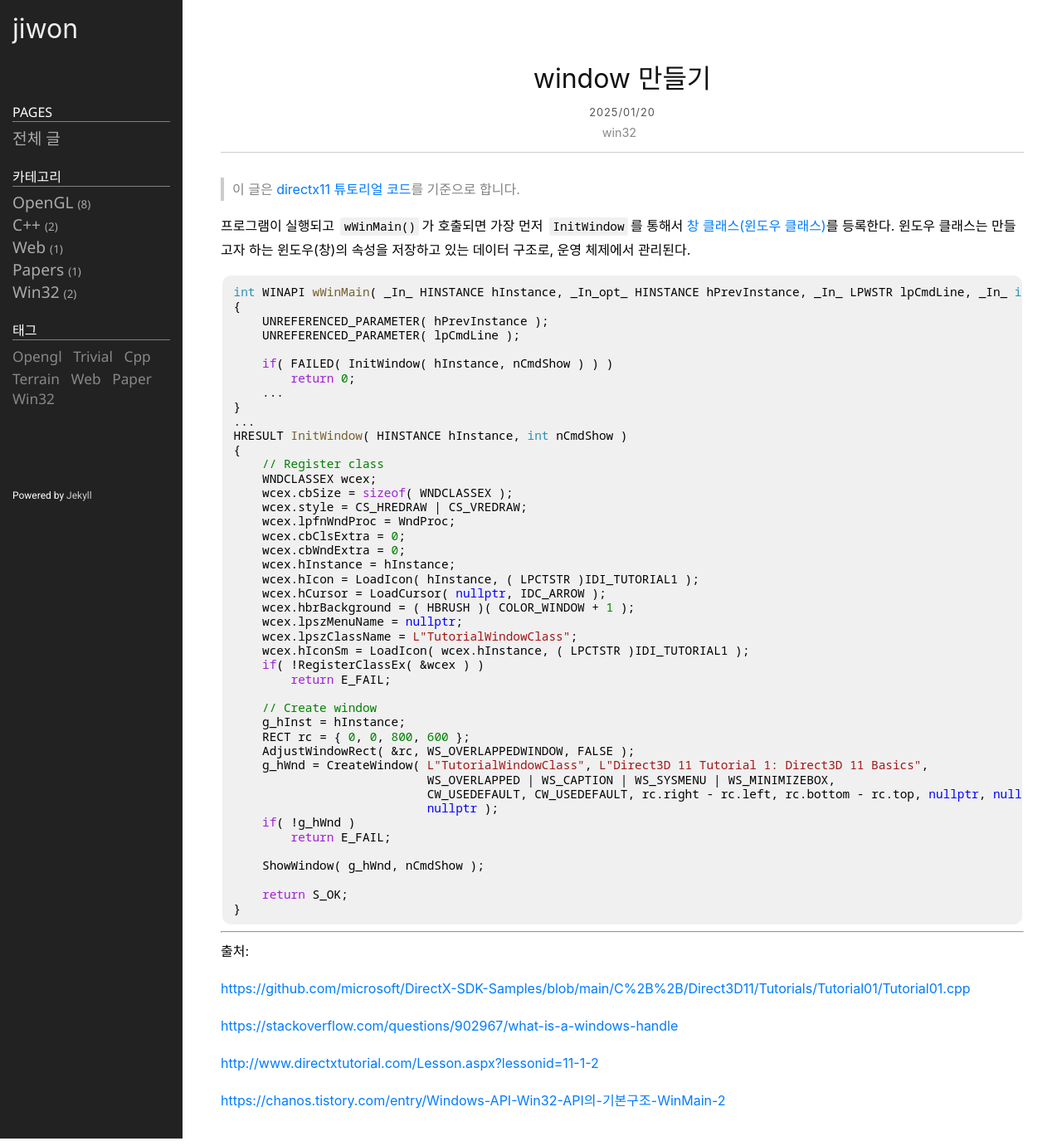
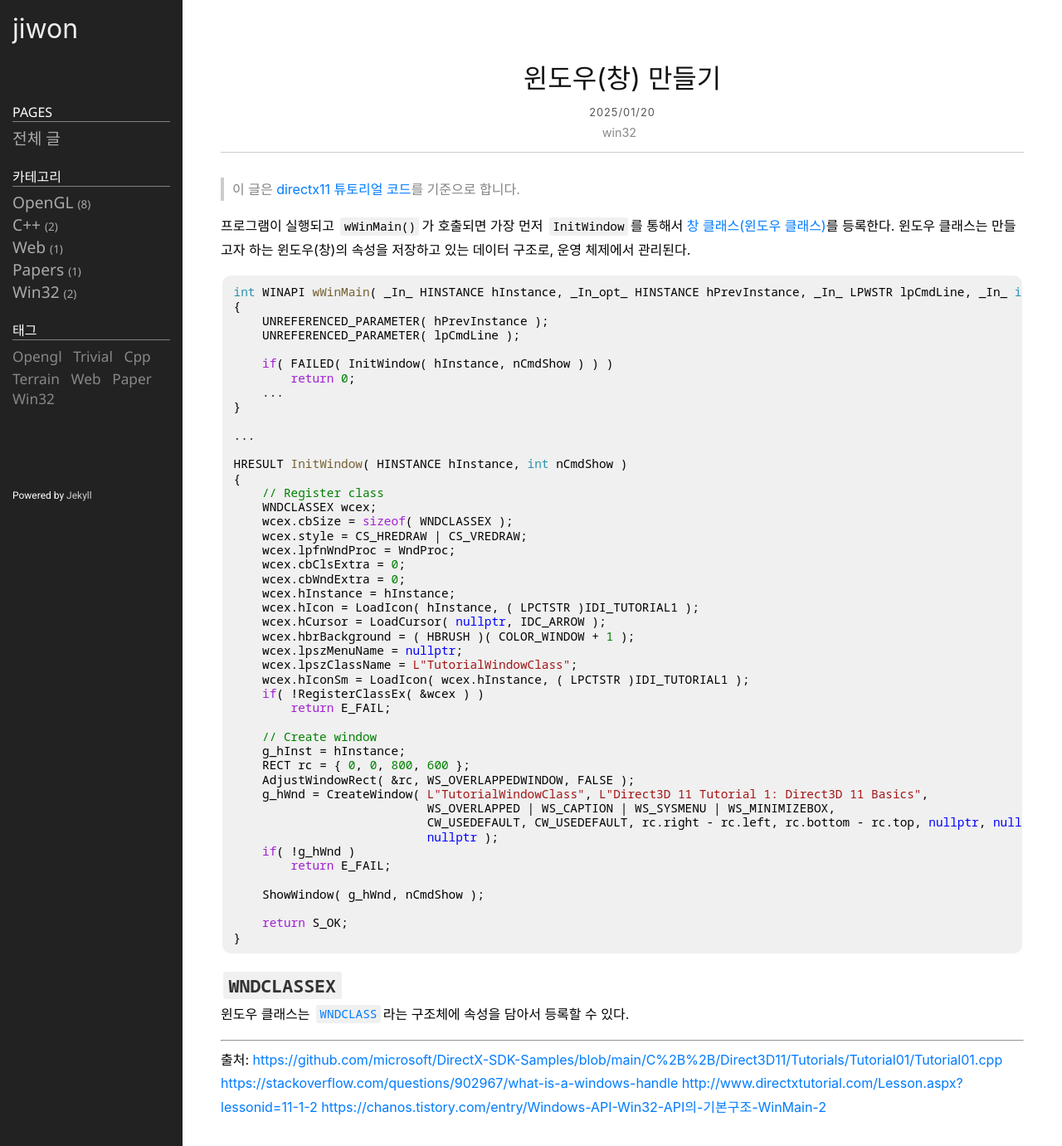
Before and after one commit to jiwon1304/jiwon1304.github.io, a Jekyll site: the page built from _posts/2025-01-20-window-만들기.markdown, in a window 1280 px wide. Shown: the whole page at 83% size. Built offline with Jekyll 4.4.1, drawn with Linux system fonts in a browser that asks for light colours; some web fonts are replaced.

Commit message:
mobile font size

````diff
--- a/_posts/2025-01-20-window-만들기.markdown
+++ b/_posts/2025-01-20-window-만들기.markdown
@@ -1,6 +1,6 @@
 ---
 layout: post
-title:  "window 만들기"
+title:  "윈도우(창) 만들기"
 categories: win32
 tags: [win32]
 ---
@@ -18,7 +18,9 @@ int WINAPI wWinMain( _In_ HINSTANCE hInstance, _In_opt_ HINSTANCE hPrevInstance,
         return 0;
     ...
 }
+
 ...
+
 HRESULT InitWindow( HINSTANCE hInstance, int nCmdShow )
 {
     // Register class
@@ -54,13 +56,14 @@ HRESULT InitWindow( HINSTANCE hInstance, int nCmdShow )
     return S_OK;
 }
 ```
+
+# `WNDCLASSEX`
+윈도우 클래스는 [`WNDCLASS`](https://learn.microsoft.com/ko-kr/windows/win32/api/winuser/ns-winuser-wndclassexw)라는 구조체에 속성을 담아서 등록할 수 있다.
+
+
 ---
 출처:
-
 <https://github.com/microsoft/DirectX-SDK-Samples/blob/main/C%2B%2B/Direct3D11/Tutorials/Tutorial01/Tutorial01.cpp>
-
 <https://stackoverflow.com/questions/902967/what-is-a-windows-handle>
-
 <http://www.directxtutorial.com/Lesson.aspx?lessonid=11-1-2>
-
 <https://chanos.tistory.com/entry/Windows-API-Win32-API의-기본구조-WinMain-2>
--- a/public/css/style.css
+++ b/public/css/style.css
@@ -110,7 +110,8 @@ pre {
 
 code {
 	font-family: "Noto Sans Mono", "Consolas", monospace;
-	font-size: 90%;
+	/* font-size: 90%; */
+	font-size: 0.9em;
 	margin: 3px;
 	background-color: #f0f0f0;
 	border-radius: 3px;
````
